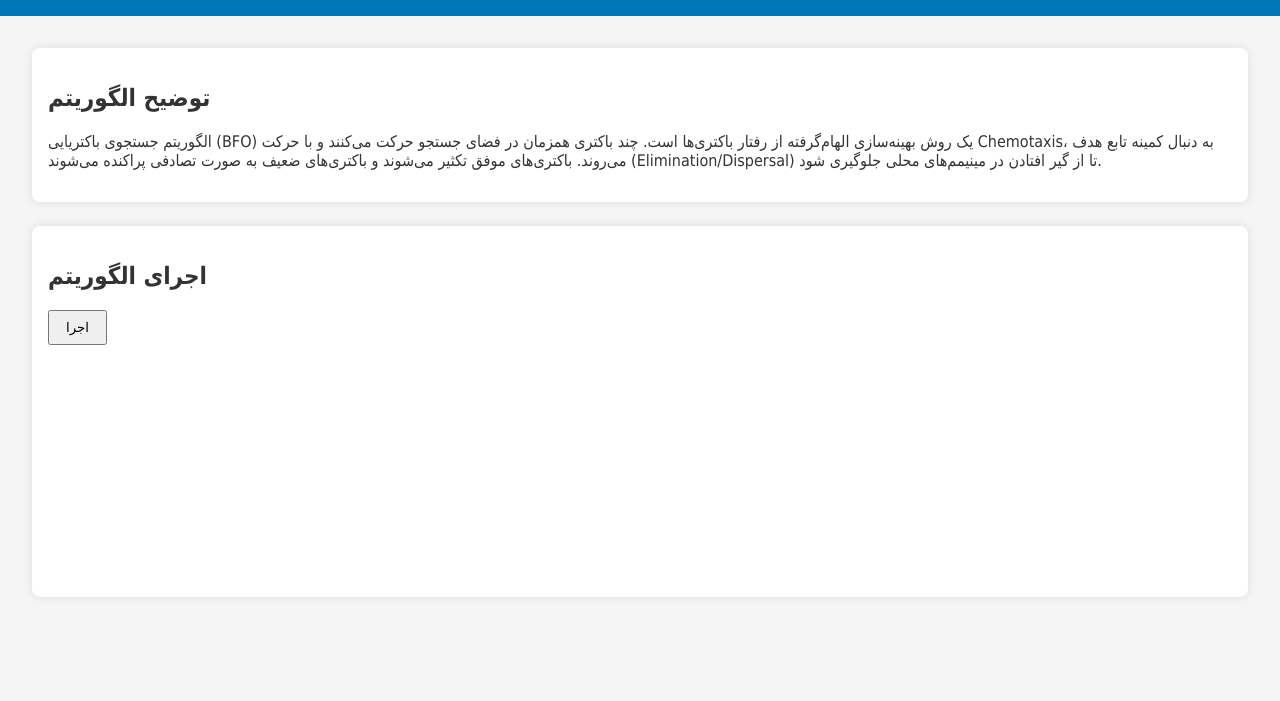
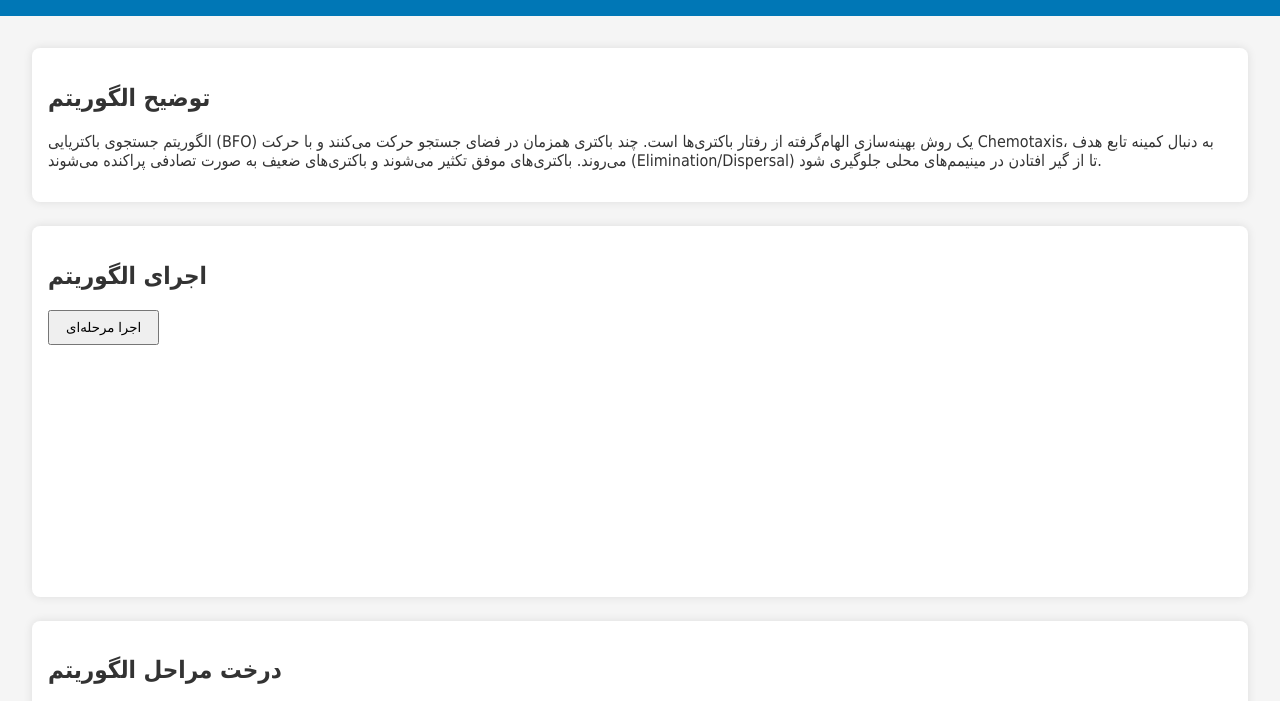
Before and after one commit to samkhanian/BFO_Algorithm, a plain HTML site: page index.html in a window 1280 px wide. Shown: the part 97-798 px from the top of the page. Drawn offline with Linux system fonts and the light colour scheme.

Commit message:
Update index.html

```diff
--- a/index.html
+++ b/index.html
@@ -12,7 +12,6 @@
 </header>
 
 <main>
-  <!-- توضیحات الگوریتم -->
   <section id="description">
     <h2>توضیح الگوریتم</h2>
     <p>
@@ -22,12 +21,16 @@
     </p>
   </section>
 
-  <!-- اجرای الگوریتم -->
   <section id="algorithm-demo">
     <h2>اجرای الگوریتم</h2>
-    <button id="runBFO">اجرا</button>
+    <button id="runBFO">اجرا مرحله‌ای</button>
     <pre id="bfo-output"></pre>
     <canvas id="bfoCanvas" width="600" height="200"></canvas>
+  </section>
+
+  <section id="flowchart-section">
+    <h2>درخت مراحل الگوریتم</h2>
+    <canvas id="flowchartCanvas" width="600" height="400"></canvas>
   </section>
 </main>
 
```
